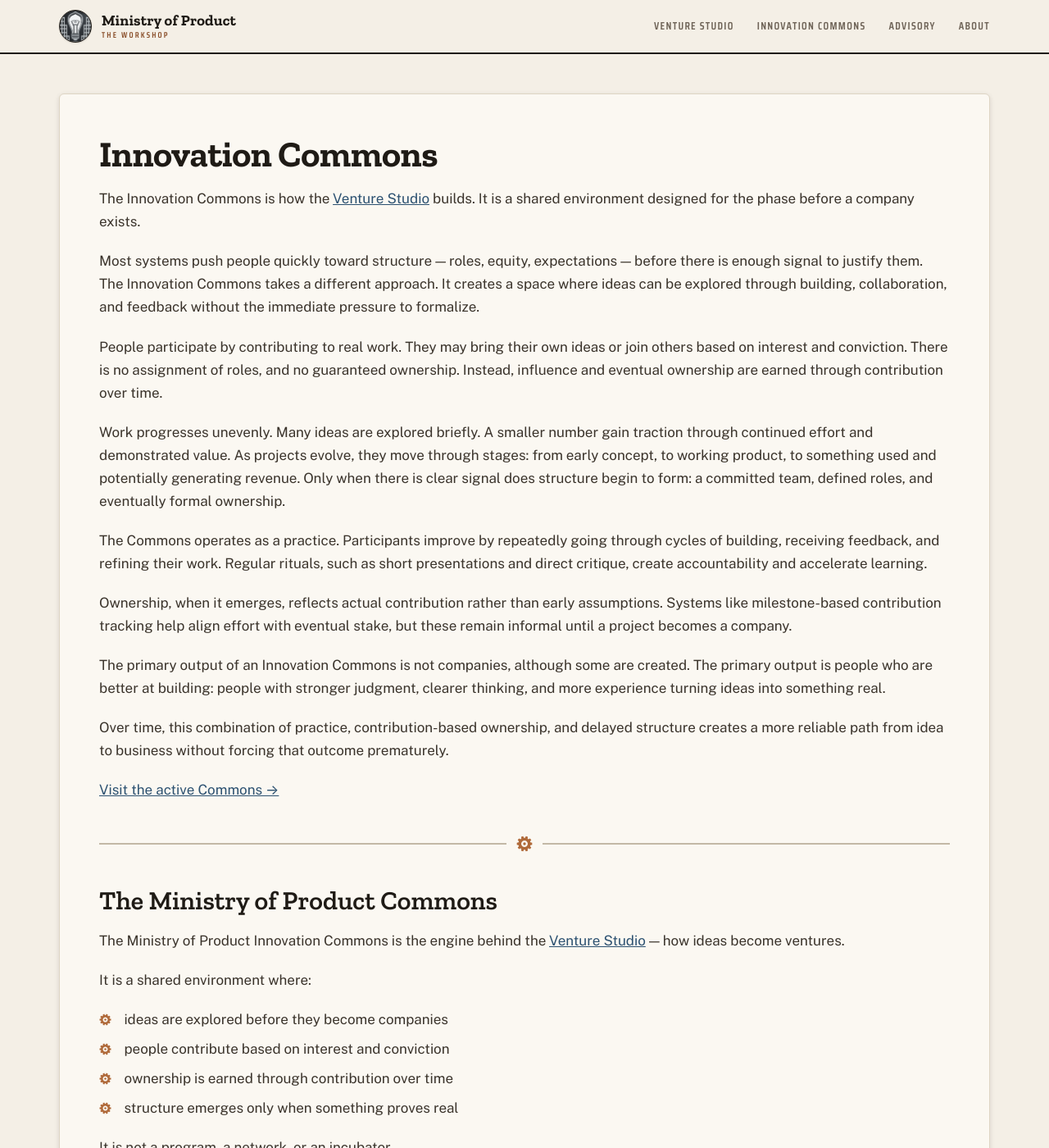
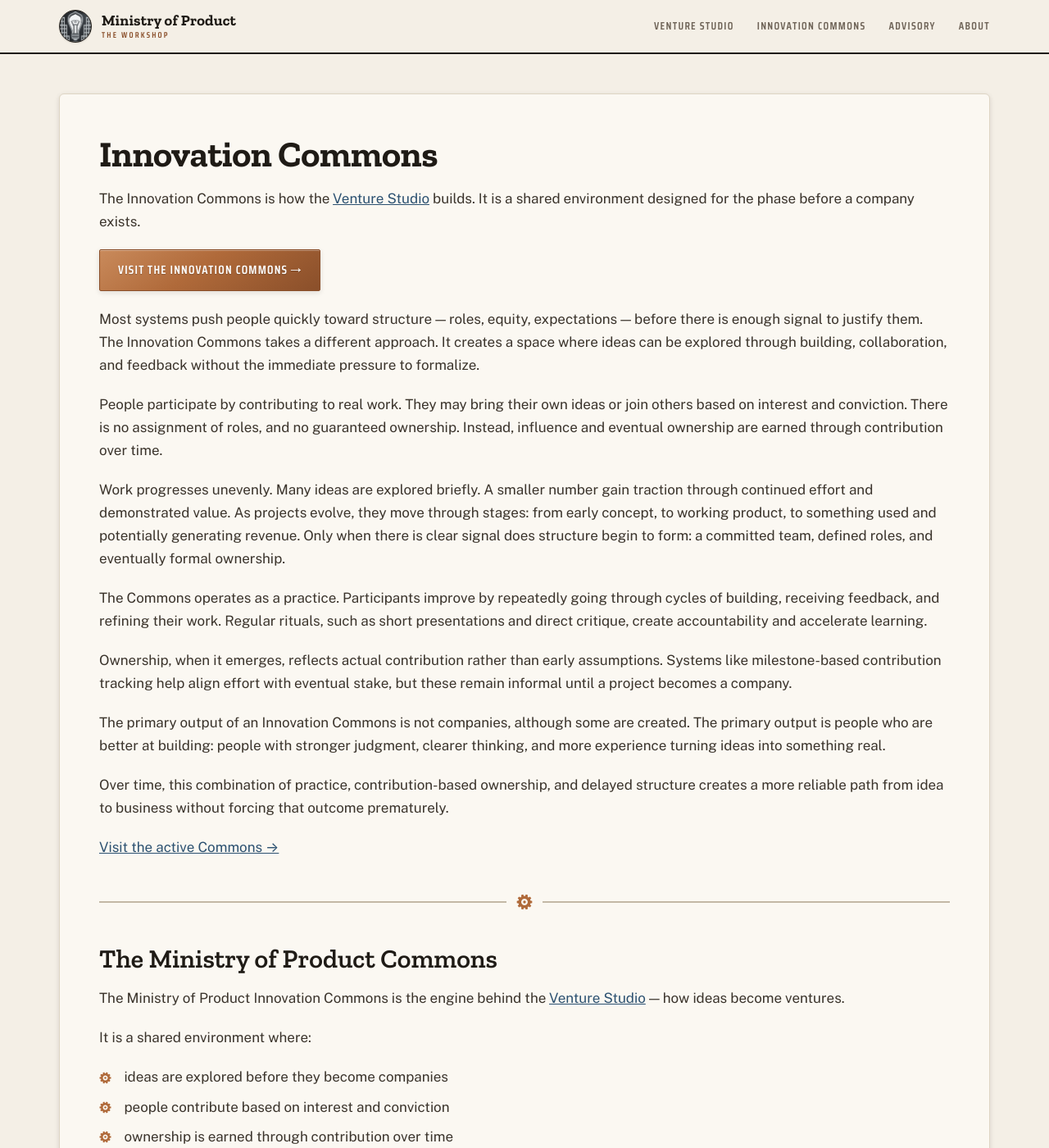
Before and after one commit to Ministry-of-Product/mop-website, a Jekyll site: the page built from innovation-commons.md, in a window 1280 px wide and 1400 px high. Shown: the whole window at 82% size. Built offline with Jekyll 4.4.1, drawn with Linux system fonts in a browser that asks for light colours; some web fonts are replaced.

Commit message:
MIN-1004: Add top-of-page CTA to the live Commons on Innovation Commons
Add a prominent copper CTA button under the intro linking to
https://commons.ministryofproduct.com/ so visitors immediately know how
to reach the active Innovation Commons.

Also fix a latent bug where .btn buttons placed in markdown prose
rendered as plain blue underlined links: the .glass-content a rule
(0,1,1) outweighed .btn-copper's color (0,1,0). Add scoped
.glass-content a.btn* overrides so buttons render correctly site-wide
(this also fixes the homepage hero buttons).

Co-Authored-By: Claude Opus 4.8 (1M context) <noreply@anthropic.com>

```diff
--- a/assets/main.scss
+++ b/assets/main.scss
@@ -420,6 +420,22 @@ a:hover { color: var(--text-link-hover); text-decoration: underline; }
 .cta-row a:hover::before,
 .cta-row a:hover::after { opacity: 1; border-color: var(--mop-copper-light); }
 
+/* Buttons used inside markdown prose must beat the .glass-content a link
+   styles (color/underline), otherwise they render as plain blue links. */
+.glass-content a.btn,
+.glass-content a.btn-copper,
+.glass-content a.btn-ghost,
+.glass-content a.btn-primary { text-decoration: none; }
+.glass-content a.btn-copper,
+.glass-content a.btn-copper:hover,
+.glass-content a.btn-primary,
+.glass-content a.btn-primary:hover { color: #fff; }
+.glass-content a.btn-ghost,
+.glass-content a.btn-ghost:hover { color: var(--text-strong); }
+
+/* Top-of-page CTA (e.g. Innovation Commons → live Commons) */
+.commons-cta { margin: 1.5rem 0 2rem; }
+
 /* ============================================================
    Hero (home) + engraved divider
    ============================================================ */
--- a/innovation-commons.md
+++ b/innovation-commons.md
@@ -9,6 +9,9 @@ meta_description: The Innovation Commons is the operating model of the Ministry
 # Innovation Commons
 
 The Innovation Commons is how the [Venture Studio](/venture-studio/) builds. It is a shared environment designed for the phase before a company exists.
+
+[Visit the Innovation Commons →](https://commons.ministryofproduct.com/){: .btn .btn-copper}
+{: .commons-cta}
 
 Most systems push people quickly toward structure — roles, equity, expectations — before there is enough signal to justify them. The Innovation Commons takes a different approach. It creates a space where ideas can be explored through building, collaboration, and feedback without the immediate pressure to formalize.
 
```
